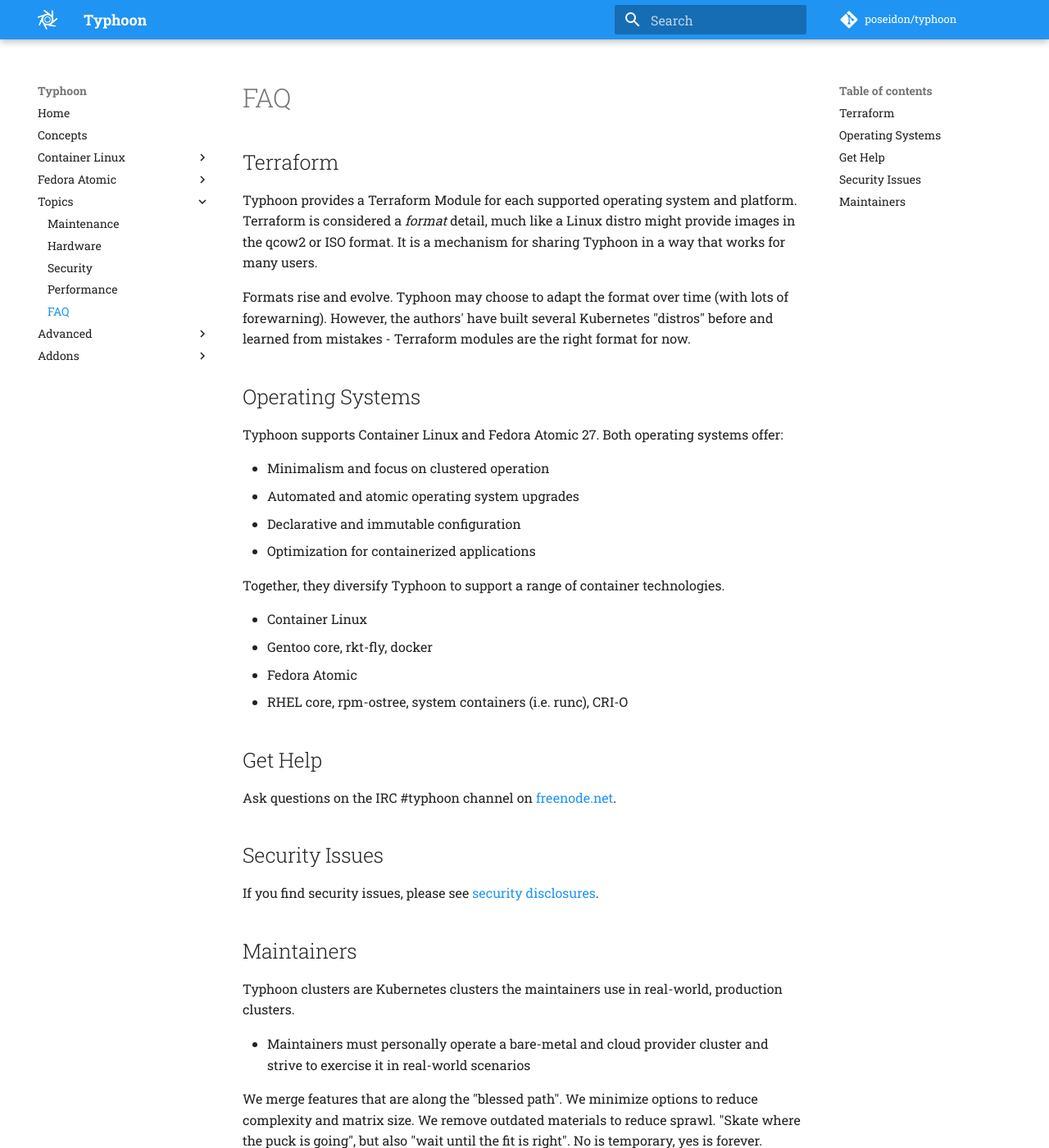
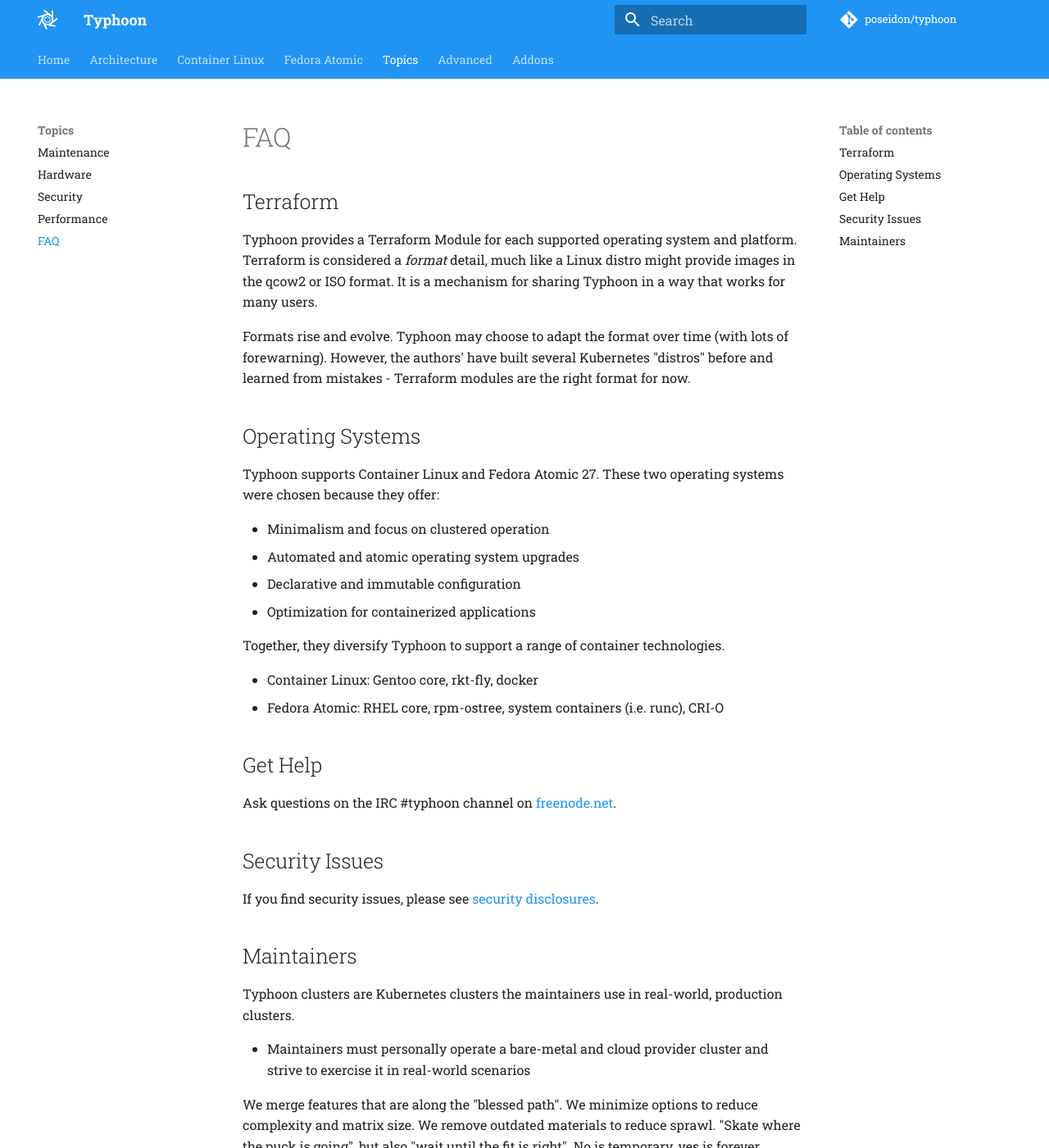
Before and after one commit to poseidon/typhoon, an MkDocs documentation site: the page built from docs/topics/faq.md, in a window 1280 px wide and 1400 px high. Shown: the whole window at 82% size. Built offline with MkDocs 1.6.1 and Material for MkDocs 9.7.7, drawn with Linux system fonts in a browser that asks for light colours; comment, search, counter and statistics services are not loaded; old or Windows-style settings are respelled for this version of MkDocs.

Commit message:
Add architecture docs on operating systems

```diff
--- a/docs/faq.md
+++ b/docs/topics/faq.md
@@ -8,7 +8,7 @@
 
 ## Operating Systems
 
-Typhoon supports Container Linux and Fedora Atomic 27. Both operating systems offer:
+Typhoon supports Container Linux and Fedora Atomic 27. These two operating systems were chosen because they offer:
 
 * Minimalism and focus on clustered operation
 * Automated and atomic operating system upgrades
@@ -17,10 +17,8 @@
 
 Together, they diversify Typhoon to support a range of container technologies.
 
-* Container Linux
-  * Gentoo core, rkt-fly, docker
-* Fedora Atomic
-  * RHEL core, rpm-ostree, system containers (i.e. runc), CRI-O
+* Container Linux: Gentoo core, rkt-fly, docker
+* Fedora Atomic: RHEL core, rpm-ostree, system containers (i.e. runc), CRI-O
 
 ## Get Help
 
--- a/mkdocs.yml
+++ b/mkdocs.yml
@@ -5,6 +5,8 @@
 repo_url: 'https://github.com/poseidon/typhoon'
 theme:
   name: 'material'
+  feature:
+    tabs: true
   palette:
     primary: 'blue'
     accent: 'pink'
@@ -42,7 +44,9 @@
   - pymdownx.tilde
 pages:
   - Home: 'index.md'
-  - 'Concepts': 'concepts.md'
+  - 'Architecture':
+    - 'Concepts': 'concepts.md'
+    - 'Operating Systems': 'architecture/operating-systems.md'
   - 'Container Linux':
     - 'AWS': 'cl/aws.md'
     - 'Bare-Metal': 'cl/bare-metal.md'
@@ -58,7 +62,7 @@
     - 'Hardware': 'topics/hardware.md'
     - 'Security': 'topics/security.md'
     - 'Performance': 'topics/performance.md'
-    - 'FAQ': 'faq.md'
+    - 'FAQ': 'topics/faq.md'
   - 'Advanced':
     - 'Overview': 'advanced/overview.md'
     - 'Customization': 'advanced/customization.md'
```
Also changed, not shown: docs/architecture/operating-systems.md (added, +80 -0 lines).
